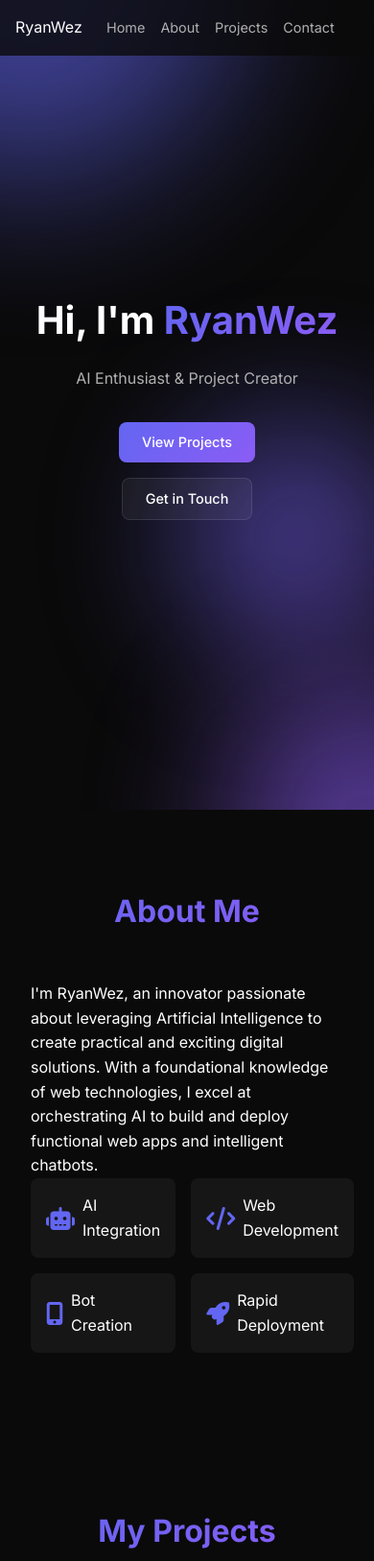
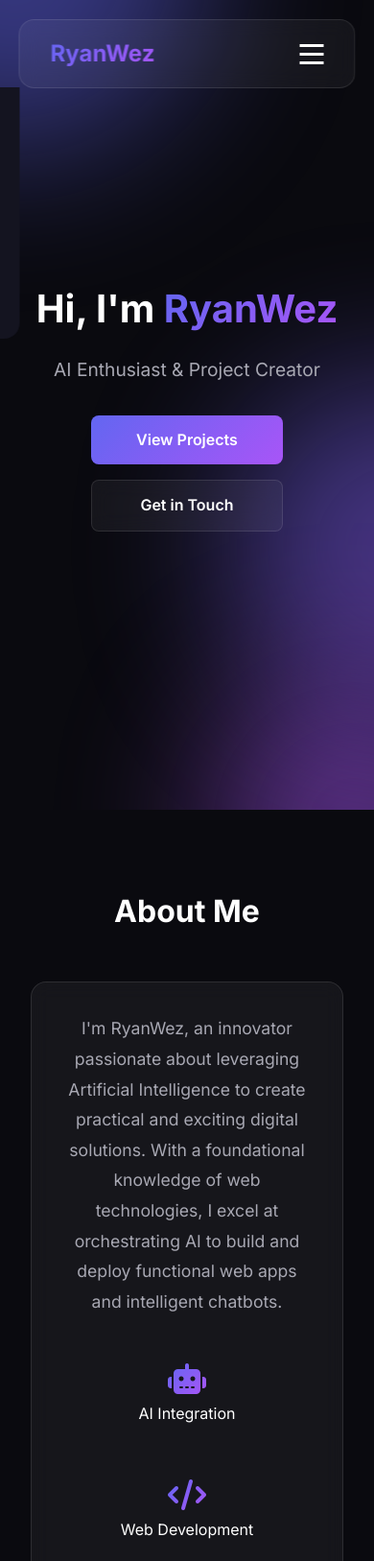
Before and after one commit to RyanWez/Ryan-Wez, a plain HTML site: page index.html in a window 390 px wide. Shown: the top 1627 px of the page at 96% size. Drawn offline with Linux system fonts and the light colour scheme.

Commit message:
Update style.css

```diff
--- a/style.css
+++ b/style.css
@@ -6,13 +6,13 @@
 }
 
 :root {
-    /* Color Variables */
-    --bg-primary: #0a0a0a;
-    --bg-secondary: #1a1a1a;
+    /* Color palette for dark theme */
+    --bg-primary: #0a0a0f;
+    --bg-secondary: #141420;
     --text-primary: #ffffff;
-    --text-secondary: #b0b0b0;
+    --text-secondary: #a8a8b3;
     --accent-primary: #6366f1;
-    --accent-secondary: #8b5cf6;
+    --accent-secondary: #a855f7;
     --glass-bg: rgba(255, 255, 255, 0.05);
     --glass-border: rgba(255, 255, 255, 0.1);
 }
@@ -25,18 +25,13 @@ body {
     overflow-x: hidden;
 }
 
-/* Smooth Scrolling */
-html {
-    scroll-behavior: smooth;
-}
-
 /* Preloader Styles */
 .preloader {
     position: fixed;
     top: 0;
     left: 0;
     width: 100%;
-    height: 100vh;
+    height: 100%;
     background-color: var(--bg-primary);
     display: flex;
     justify-content: center;
@@ -52,21 +47,21 @@ html {
 
 .loader {
     display: flex;
-    gap: 8px;
+    gap: 10px;
 }
 
 .loader-dot {
-    width: 12px;
-    height: 12px;
+    width: 15px;
+    height: 15px;
     background: linear-gradient(135deg, var(--accent-primary), var(--accent-secondary));
     border-radius: 50%;
-    animation: loader-bounce 1.4s ease-in-out infinite;
+    animation: bounce 1.4s ease-in-out infinite both;
 }
 
 .loader-dot:nth-child(1) { animation-delay: -0.32s; }
 .loader-dot:nth-child(2) { animation-delay: -0.16s; }
 
-@keyframes loader-bounce {
+@keyframes bounce {
     0%, 80%, 100% {
         transform: scale(0);
     }
@@ -75,33 +70,41 @@ html {
     }
 }
 
+/* Glassmorphism Effect */
+.glass {
+    background: var(--glass-bg);
+    backdrop-filter: blur(10px);
+    -webkit-backdrop-filter: blur(10px);
+    border: 1px solid var(--glass-border);
+    border-radius: 16px;
+}
+
 /* Navigation */
 .navbar {
     position: fixed;
-    top: 0;
-    width: 100%;
-    padding: 1rem 0;
-    background: rgba(10, 10, 10, 0.8);
-    backdrop-filter: blur(10px);
+    top: 20px;
+    left: 50%;
+    transform: translateX(-50%);
+    width: 90%;
+    max-width: 1200px;
+    padding: 1rem 2rem;
     z-index: 1000;
     transition: all 0.3s ease;
 }
 
 .nav-container {
-    max-width: 1200px;
-    margin: 0 auto;
-    padding: 0 2rem;
     display: flex;
     justify-content: space-between;
     align-items: center;
 }
 
-.logo {
+.nav-brand {
     font-size: 1.5rem;
     font-weight: 700;
     background: linear-gradient(135deg, var(--accent-primary), var(--accent-secondary));
     -webkit-background-clip: text;
     -webkit-text-fill-color: transparent;
+    background-clip: text;
 }
 
 .nav-menu {
@@ -113,6 +116,7 @@ html {
 .nav-link {
     color: var(--text-secondary);
     text-decoration: none;
+    font-weight: 500;
     transition: color 0.3s ease;
     position: relative;
 }
@@ -128,12 +132,27 @@ html {
     left: 0;
     width: 0;
     height: 2px;
-    background: linear-gradient(135deg, var(--accent-primary), var(--accent-secondary));
+    background: linear-gradient(90deg, var(--accent-primary), var(--accent-secondary));
     transition: width 0.3s ease;
 }
 
 .nav-link:hover::after {
     width: 100%;
+}
+
+/* Hamburger Menu */
+.hamburger {
+    display: none;
+    flex-direction: column;
+    cursor: pointer;
+}
+
+.bar {
+    width: 25px;
+    height: 3px;
+    background-color: var(--text-primary);
+    margin: 3px 0;
+    transition: 0.3s;
 }
 
 /* Hero Section */
@@ -143,80 +162,35 @@ html {
     align-items: center;
     justify-content: center;
     position: relative;
-    overflow: hidden;
+    padding: 0 1rem;
 }
 
 .hero-content {
     text-align: center;
     z-index: 2;
-    position: relative;
 }
 
 .hero-title {
-    font-size: clamp(3rem, 8vw, 6rem);
+    font-size: clamp(2.5rem, 8vw, 5rem);
     font-weight: 700;
     margin-bottom: 1rem;
-    animation: fadeInUp 1s ease;
 }
 
 .gradient-text {
     background: linear-gradient(135deg, var(--accent-primary), var(--accent-secondary));
     -webkit-background-clip: text;
     -webkit-text-fill-color: transparent;
+    background-clip: text;
 }
 
 .hero-subtitle {
     font-size: clamp(1.2rem, 3vw, 1.8rem);
     color: var(--text-secondary);
     margin-bottom: 2rem;
-    animation: fadeInUp 1s ease 0.2s;
-    animation-fill-mode: both;
-}
-
-.hero-buttons {
-    display: flex;
-    gap: 1rem;
-    justify-content: center;
-    animation: fadeInUp 1s ease 0.4s;
-    animation-fill-mode: both;
-}
-
-/* Button Styles */
-.btn {
-    padding: 0.8rem 2rem;
-    text-decoration: none;
-    border-radius: 8px;
-    font-weight: 500;
-    transition: all 0.3s ease;
-    display: inline-block;
-    position: relative;
-    overflow: hidden;
-}
-
-.btn-primary {
-    background: linear-gradient(135deg, var(--accent-primary), var(--accent-secondary));
-    color: white;
-}
-
-.btn-primary:hover {
-    transform: translateY(-2px);
-    box-shadow: 0 10px 20px rgba(99, 102, 241, 0.3);
-}
-
-.btn-secondary {
-    background: var(--glass-bg);
-    color: var(--text-primary);
-    border: 1px solid var(--glass-border);
-    backdrop-filter: blur(10px);
-}
-
-.btn-secondary:hover {
-    background: var(--glass-border);
-    transform: translateY(-2px);
 }
 
 /* Hero Background Animation */
-.hero-background {
+.hero-bg {
     position: absolute;
     width: 100%;
     height: 100%;
@@ -228,8 +202,8 @@ html {
     position: absolute;
     border-radius: 50%;
     filter: blur(80px);
-    opacity: 0.6;
-    animation: float 20s infinite ease-in-out;
+    opacity: 0.5;
+    animation: float 20s ease-in-out infinite;
 }
 
 .orb-1 {
@@ -250,8 +224,8 @@ html {
 }
 
 .orb-3 {
-    width: 250px;
-    height: 250px;
+    width: 350px;
+    height: 350px;
     background: linear-gradient(135deg, var(--accent-primary), var(--accent-secondary));
     top: 50%;
     left: 50%;
@@ -261,17 +235,57 @@ html {
 
 @keyframes float {
     0%, 100% {
-        transform: translate(0, 0) scale(1);
+        transform: translateY(0) translateX(0);
     }
-    33% {
-        transform: translate(30px, -30px) scale(1.1);
+    25% {
+        transform: translateY(-50px) translateX(20px);
     }
-    66% {
-        transform: translate(-20px, 20px) scale(0.9);
+    50% {
+        transform: translateY(20px) translateX(-30px);
+    }
+    75% {
+        transform: translateY(-30px) translateX(50px);
     }
 }
 
-/* Section Styles */
+/* Buttons */
+.hero-buttons {
+    display: flex;
+    gap: 1rem;
+    justify-content: center;
+    flex-wrap: wrap;
+}
+
+.btn {
+    padding: 0.8rem 2rem;
+    text-decoration: none;
+    border-radius: 8px;
+    font-weight: 600;
+    transition: all 0.3s ease;
+    position: relative;
+    overflow: hidden;
+}
+
+.btn-primary {
+    background: linear-gradient(135deg, var(--accent-primary), var(--accent-secondary));
+    color: white;
+}
+
+.btn-primary:hover {
+    transform: translateY(-2px);
+    box-shadow: 0 10px 30px rgba(99, 102, 241, 0.3);
+}
+
+.btn-secondary {
+    color: var(--text-primary);
+}
+
+.btn-secondary:hover {
+    background: var(--glass-bg);
+    transform: translateY(-2px);
+}
+
+/* Sections */
 .container {
     max-width: 1200px;
     margin: 0 auto;
@@ -286,34 +300,18 @@ section {
     font-size: clamp(2rem, 5vw, 3rem);
     text-align: center;
     margin-bottom: 3rem;
-    background: linear-gradient(135deg, var(--accent-primary), var(--accent-secondary));
-    -webkit-background-clip: text;
-    -webkit-text-fill-color: transparent;
-}
-
-/* Glass Card Effect */
-.glass-card {
-    background: var(--glass-bg);
-    backdrop-filter: blur(10px);
-    border: 1px solid var(--glass-border);
-    border-radius: 16px;
-    padding: 2rem;
-    transition: all 0.3s ease;
-}
-
-.glass-card:hover {
-    transform: translateY(-5px);
-    box-shadow: 0 20px 40px rgba(99, 102, 241, 0.1);
-    border-color: rgba(255, 255, 255, 0.2);
+    position: relative;
 }
 
 /* About Section */
 .about-content {
     max-width: 800px;
     margin: 0 auto;
+    padding: 2rem;
+    text-align: center;
 }
 
-.about-text {
+.about-content p {
     font-size: 1.1rem;
     color: var(--text-secondary);
     margin-bottom: 2rem;
@@ -323,27 +321,29 @@ section {
 .skills-grid {
     display: grid;
     grid-template-columns: repeat(auto-fit, minmax(150px, 1fr));
-    gap: 1rem;
+    gap: 1.5rem;
+    margin-top: 2rem;
 }
 
 .skill-item {
     display: flex;
+    flex-direction: column;
     align-items: center;
     gap: 0.5rem;
     padding: 1rem;
-    background: var(--glass-bg);
-    border-radius: 8px;
-    transition: all 0.3s ease;
+    transition: transform 0.3s ease;
 }
 
 .skill-item:hover {
-    background: var(--glass-border);
-    transform: translateX(5px);
+    transform: translateY(-5px);
 }
 
 .skill-item i {
-    font-size: 1.5rem;
-    color: var(--accent-primary);
+    font-size: 2rem;
+    background: linear-gradient(135deg, var(--accent-primary), var(--accent-secondary));
+    -webkit-background-clip: text;
+    -webkit-text-fill-color: transparent;
+    background-clip: text;
 }
 
 /* Bento Grid Layout */
@@ -351,7 +351,7 @@ section {
     display: grid;
     grid-template-columns: repeat(auto-fit, minmax(300px, 1fr));
     gap: 1.5rem;
-    grid-auto-rows: 300px;
+    grid-auto-rows: minmax(250px, auto);
 }
 
 .bento-item {
@@ -368,11 +368,13 @@ section {
     grid-row: span 1;
 }
 
+/* Project Cards */
 .project-card {
     height: 100%;
+    padding: 2rem;
     display: flex;
     flex-direction: column;
-    justify-content: space-between;
+    transition: all 0.3s ease;
     position: relative;
     overflow: hidden;
 }
@@ -382,37 +384,47 @@ section {
     position: absolute;
     top: 0;
     left: 0;
-    right: 0;
-    bottom: 0;
-    background: linear-gradient(135deg, transparent, rgba(99, 102, 241, 0.1));
+    width: 100%;
+    height: 100%;
+    background: linear-gradient(135deg, var(--accent-primary), var(--accent-secondary));
     opacity: 0;
     transition: opacity 0.3s ease;
+    z-index: -1;
+}
+
+.project-card:hover {
+    transform: translateY(-10px) scale(1.02);
+    box-shadow: 0 20px 40px rgba(99, 102, 241, 0.2);
 }
 
 .project-card:hover::before {
-    opacity: 1;
+    opacity: 0.1;
 }
 
 .project-icon {
-    font-size: 3rem;
-    color: var(--accent-primary);
+    font-size: 2.5rem;
+    margin-bottom: 1rem;
+    background: linear-gradient(135deg, var(--accent-primary), var(--accent-secondary));
+    -webkit-background-clip: text;
+    -webkit-text-fill-color: transparent;
+    background-clip: text;
+}
+
+.project-card h3 {
+    font-size: 1.5rem;
     margin-bottom: 1rem;
 }
 
-.project-title {
-    font-size: 1.5rem;
-    margin-bottom: 0.5rem;
-}
-
-.project-description {
+.project-card p {
     color: var(--text-secondary);
-    margin-bottom: 1rem;
     flex-grow: 1;
+    margin-bottom: 1.5rem;
 }
 
 .project-link {
     color: var(--accent-primary);
     text-decoration: none;
+    font-weight: 600;
     display: inline-flex;
     align-items: center;
     gap: 0.5rem;
@@ -436,13 +448,13 @@ section {
 
 .social-links {
     display: flex;
+    gap: 1rem;
     justify-content: center;
-    gap: 1.5rem;
 }
 
 .social-link {
-    width: 60px;
-    height: 60px;
+    width: 50px;
+    height: 50px;
     display: flex;
     align-items: center;
     justify-content: center;
@@ -452,8 +464,9 @@ section {
 }
 
 .social-link:hover {
-    transform: translateY(-5px) scale(1.1);
-    color: var(--accent-primary);
+    transform: translateY(-5px);
+    background: linear-gradient(135deg, var(--accent-primary), var(--accent-secondary));
+    color: rgb(250, 250, 250);
 }
 
 /* Footer */
@@ -464,14 +477,14 @@ section {
     border-top: 1px solid var(--glass-border);
 }
 
-/* Animation Classes */
-.animate-on-scroll {
+/* Fade Up Animation */
+.fade-up {
     opacity: 0;
     transform: translateY(30px);
     transition: all 0.6s ease;
 }
 
-.animate-on-scroll.visible {
+.fade-up.visible {
     opacity: 1;
     transform: translateY(0);
 }
@@ -479,8 +492,40 @@ section {
 /* Responsive Design */
 @media (max-width: 768px) {
     .nav-menu {
-        gap: 1rem;
-        font-size: 0.9rem;
+        position: fixed;
+        left: -100%;
+        top: 70px;
+        flex-direction: column;
+        background-color: var(--bg-secondary);
+        width: 100%;
+        text-align: center;
+        transition: 0.3s;
+        padding: 2rem 0;
+        border-radius: 0 0 16px 16px;
+    }
+
+    .nav-menu.active {
+        left: 0;
+    }
+
+    .hamburger {
+        display: flex;
+    }
+
+    .hamburger.active .bar:nth-child(2) {
+        opacity: 0;
+    }
+
+    .hamburger.active .bar:nth-child(1) {
+        transform: translateY(8px) rotate(45deg);
+    }
+
+    .hamburger.active .bar:nth-child(3) {
+        transform: translateY(-8px) rotate(-45deg);
+    }
+
+    .bento-item.large {
+        grid-column: span 1;
     }
 
     .hero-buttons {
@@ -488,54 +533,19 @@ section {
         align-items: center;
     }
 
-    .bento-grid {
-        grid-template-columns: 1fr;
-    }
-
-    .bento-item.large {
-        grid-column: span 1;
-    }
-
-    .skills-grid {
-        grid-template-columns: repeat(2, 1fr);
-    }
-
-    .social-links {
-        gap: 1rem;
+    .btn {
+        width: 200px;
+        text-align: center;
     }
 }
 
-@media (max-width: 480px) {
-    .nav-container {
-        padding: 0 1rem;
-    }
-
-    .hero-title {
-        font-size: 2.5rem;
-    }
-
-    .hero-subtitle {
-        font-size: 1rem;
-    }
-
-    .btn {
-        padding: 0.6rem 1.5rem;
-        font-size: 0.9rem;
-    }
-
-    .glass-card {
-        padding: 1.5rem;
-    }
+/* Smooth Scrolling */
+html {
+    scroll-behavior: smooth;
 }
 
-/* Keyframes */
-@keyframes fadeInUp {
-    from {
-        opacity: 0;
-        transform: translateY(40px);
-    }
-    to {
-        opacity: 1;
-        transform: translateY(0);
-    }
+/* Selection Color */
+::selection {
+    background: var(--accent-primary);
+    color: white;
 }
```
